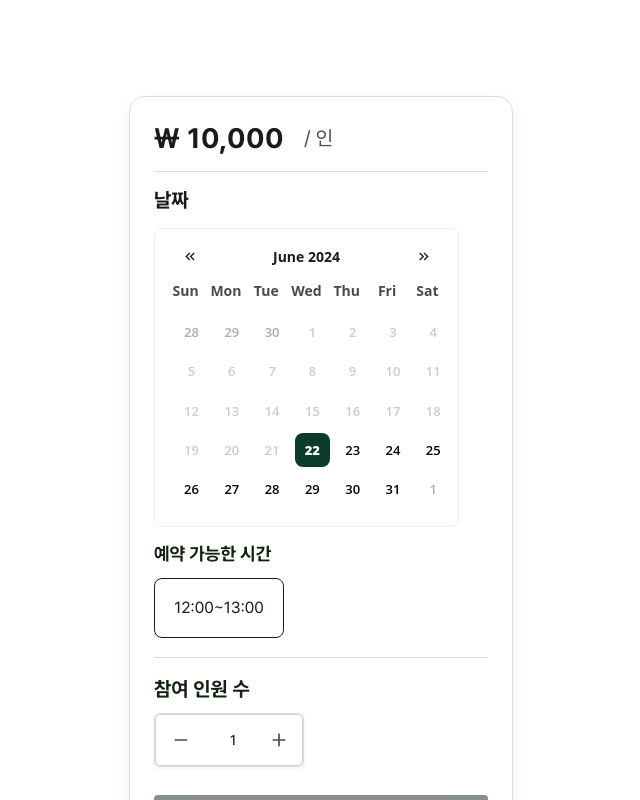
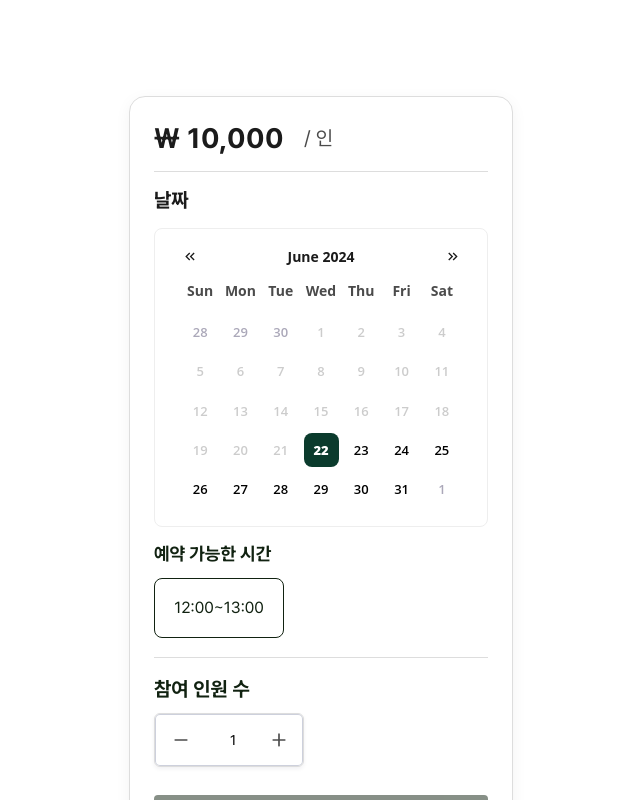
Before and after one commit to GlobalNomad-FE/FE, a Next.js app: page / in a window 1280 px wide. Shown: the top 800 px of the page, without its empty margins (319-959 px from the left). Built offline with nearby package versions, Linux system fonts and the light colour scheme.

Commit message:
[#27] style: 반응형 구현

```diff
--- a/components/FloatingBox/FloatingBox.tsx
+++ b/components/FloatingBox/FloatingBox.tsx
@@ -3,7 +3,7 @@ import React from 'react';
 const FloatingBox = ({ children }: { children: React.ReactNode }) => {
   return (
     <div
-      className="relative flex flex-col w-96 bg-white border rounded-2xl border-gray200 p-6"
+      className="relative flex flex-col w-96 bg-white border rounded-2xl border-gray200 p-6 tablet:w-[251px]"
       style={{ boxShadow: '0px 4px 16px rgba(17, 34, 17, 0.05)' }}
     >
       {children}
--- a/components/commons/calendar/Calender.css
+++ b/components/commons/calendar/Calender.css
@@ -1,6 +1,6 @@
 .react-datepicker {
   padding: 10px;
-  width: 305px;
+  width: 100%;
   font-family: 'Open Sans';
   font-size: 13px;
   font-style: normal;
--- a/tailwind.config.ts
+++ b/tailwind.config.ts
@@ -70,6 +70,7 @@ const config: Config = {
       'h4-bold': ['18px', { lineHeight: 'normal', fontWeight: '700' }],
       'body1-regular': ['16px', { lineHeight: '26px', fontWeight: '400' }],
       'body1-bold': ['16px', { lineHeight: '20px', fontWeight: '700' }],
+      'body1-medium': ['16px', { lineHeight: '26px', fontWeight: '600' }],
       'body2-regular': ['14px', { lineHeight: '22px', fontWeight: '400' }],
       'body2-bold': ['14px', { lineHeight: 'normal', fontWeight: '700' }],
       caption: ['12px', { lineHeight: '16px', fontWeight: '400' }],
```
